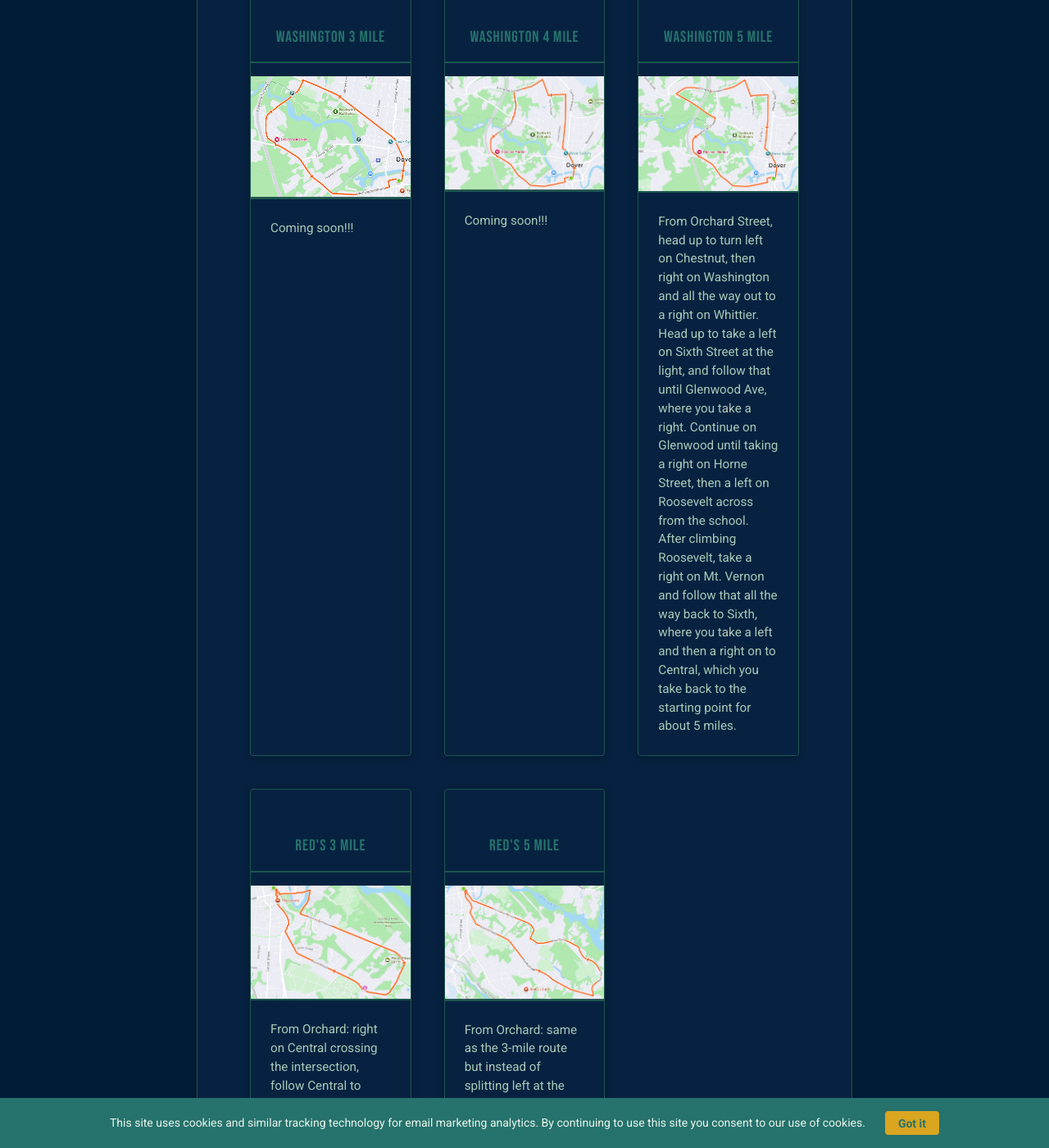
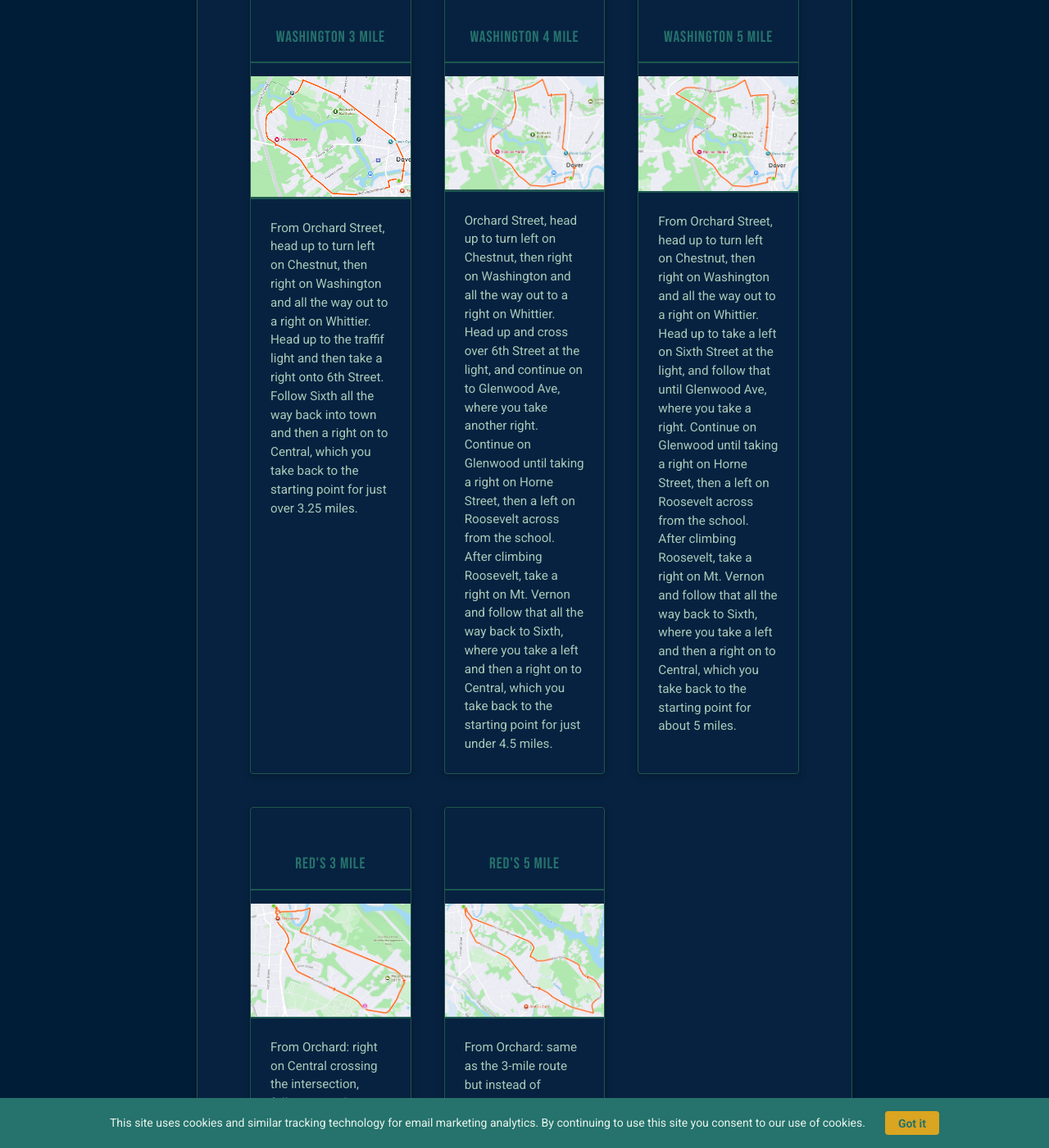
Before and after one commit to dekay2001/dover-run-club-website, a Jekyll site: the page built from index.md, in a window 1280 px wide and 1400 px high, scrolled down 4321 px. Shown: the whole window at 82% size. Built offline with Jekyll 4.4.1, drawn with Linux system fonts in a browser that asks for light colours.

Commit message:
feat(routes): update descriptions for Washington routes

```diff
--- a/_data/routes.yml
+++ b/_data/routes.yml
@@ -13,11 +13,11 @@
 - title: "Washington 3 Mile"
   image: "/assets/images/route-washington-3mi.png"
   strava_url: "https://www.strava.com/routes/3470390446742721608"
-  description: "Coming soon!!!"
+  description: "From Orchard Street, head up to turn left on Chestnut, then right on Washington and all the way out to a right on Whittier. Head up to the traffif light and then take a right onto 6th Street. Follow Sixth all the way back into town and then a right on to Central, which you take back to the starting point for just over 3.25 miles."
 - title: "Washington 4 Mile"
   image: "/assets/images/route-washington-4mi.png"
   strava_url: "https://www.strava.com/routes/3470396528850932808"
-  description: "Coming soon!!!"
+  description: " Orchard Street, head up to turn left on Chestnut, then right on Washington and all the way out to a right on Whittier. Head up and cross over 6th Street at the light, and continue on to Glenwood Ave, where you take another right. Continue on Glenwood until taking a right on Horne Street, then a left on Roosevelt across from the school. After climbing Roosevelt, take a right on Mt. Vernon and follow that all the way back to Sixth, where you take a left and then a right on to Central, which you take back to the starting point for just under 4.5 miles."
 - title: "Washington 5 Mile"
   image: "/assets/images/route-washington-5mi.png"
   strava_url: "https://www.strava.com/routes/3470390446748039240"
```
